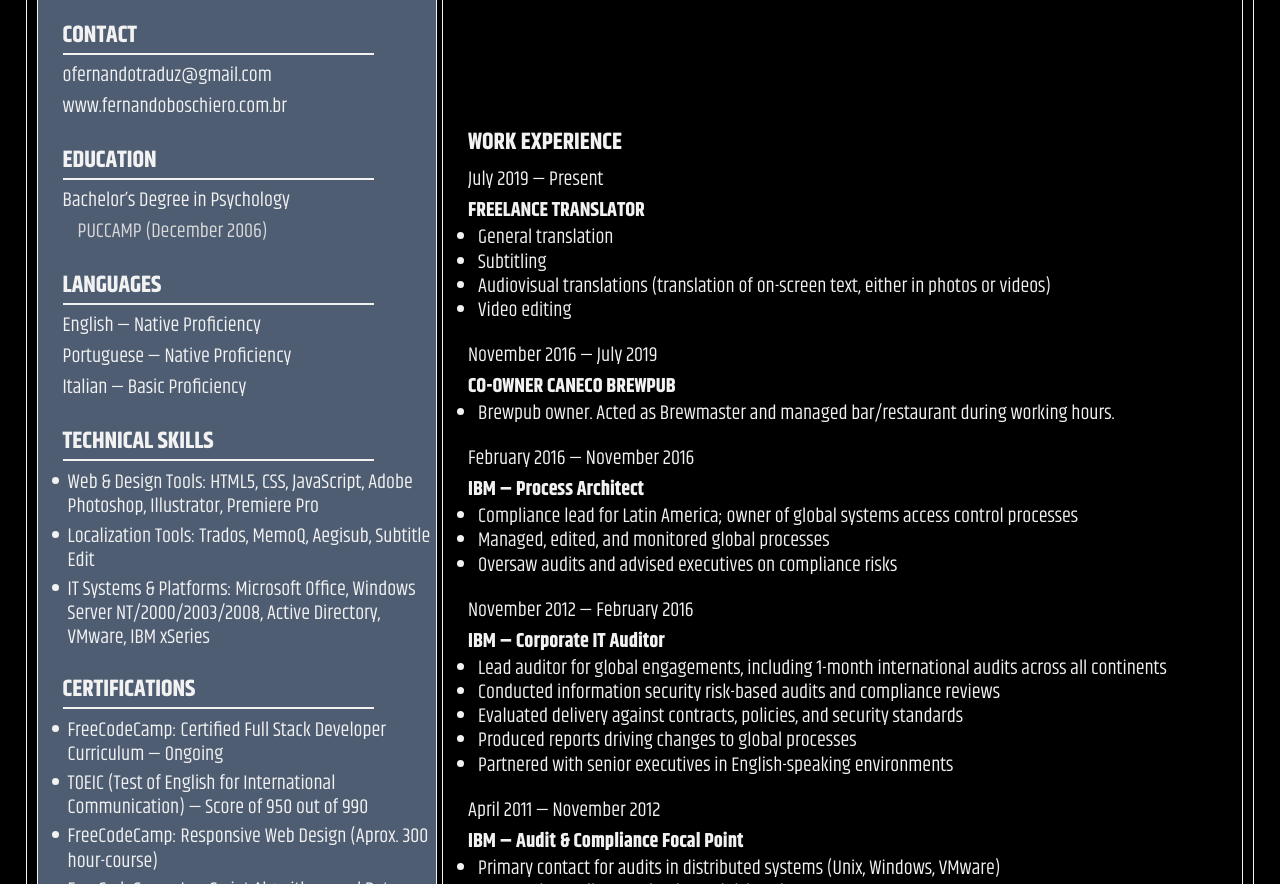
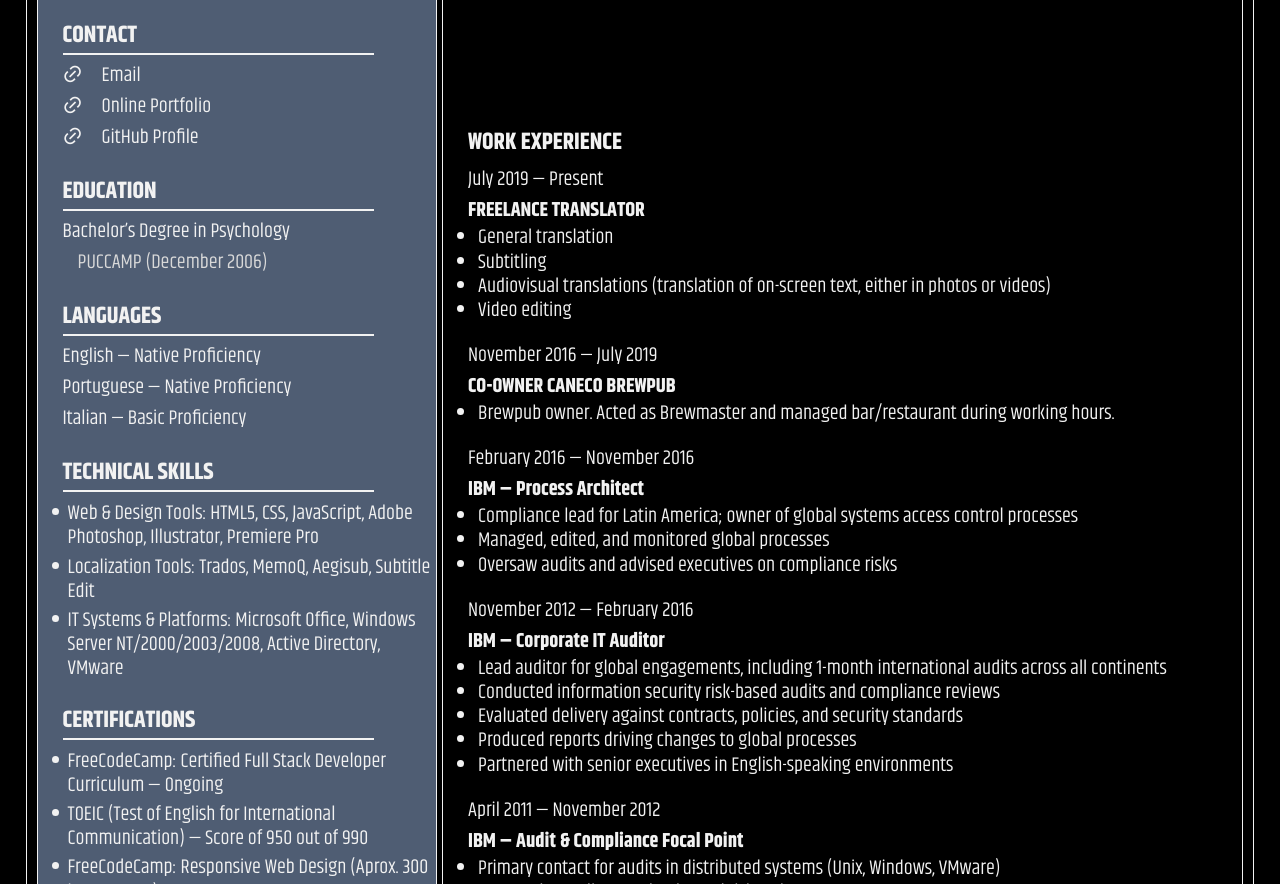
Before and after one commit to Fernando-Boschiero/myportfolio, a plain HTML site: page index.html in a window 1280 px wide. Shown: the part 1862-2746 px from the top of the page. Drawn offline with nearby package versions, Linux system fonts and the light colour scheme; a web font is replaced by a local one.

Commit message:
Add github link to resume section. Stylyzed link

```diff
--- a/index.html
+++ b/index.html
@@ -119,12 +119,16 @@
           />
           <h3 data-i18n="resumeContact">CONTACT</h3>
           <span class="resume-span"></span>
-          <a href="mailto:ofernandotraduz@gmail.com">
-            ofernandotraduz@gmail.com</a
-          >
+          <i class="ri-link"></i
+          ><a href="mailto:ofernandotraduz@gmail.com"> Email</a>
           <br />
-          <a href="https://www.fernandoboschiero.com.br">
-            www.fernandoboschiero.com.br</a
+          <i class="ri-link"></i
+          ><a href="https://www.fernandoboschiero.com.br" target="_blank">
+            Online Portfolio</a
+          ><br />
+          <i class="ri-link"></i
+          ><a href="https://github.com/Fernando-Boschiero" target="_blank">
+            GitHub Profile</a
           >
           <h3 data-i18n="resumeEducation">EDUCATION</h3>
           <span class="resume-span"></span>
@@ -159,7 +163,7 @@
             <li data-i18n="skillIT">
               <span>
                 IT Systems & Platforms: Microsoft Office, Windows Server
-                NT/2000/2003/2008, Active Directory, VMware, IBM xSeries
+                NT/2000/2003/2008, Active Directory, VMware
               </span>
             </li>
           </ul>
--- a/styles.css
+++ b/styles.css
@@ -340,6 +340,10 @@ nav ul li:last-child {
 .resume-item1 > h3 {
   margin-left: var(--resume-margin);
   margin-top: 20px;
+}
+
+.resume-item1 i {
+  margin-left: var(--resume-margin);
 }
 
 .resume-span {
```
